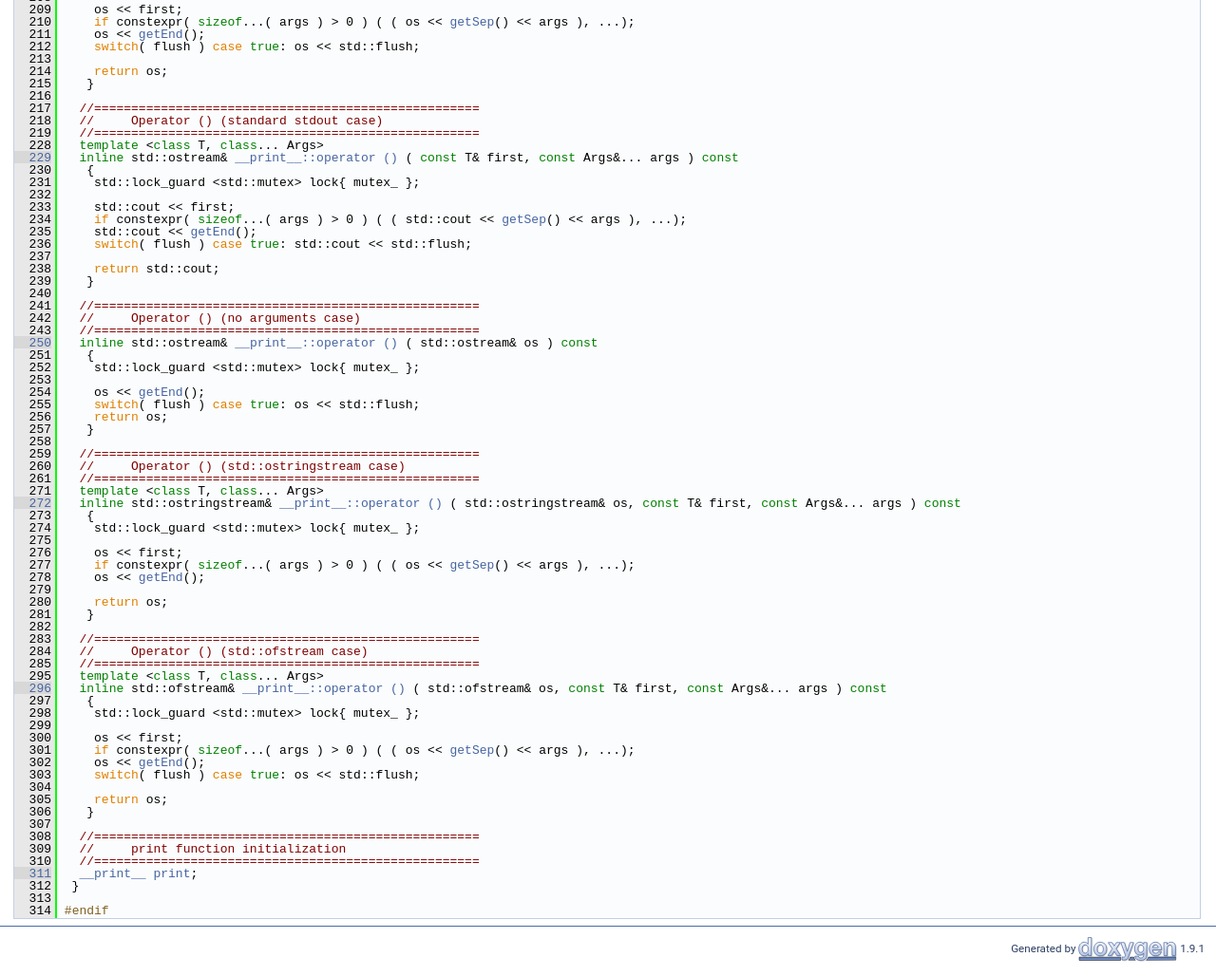
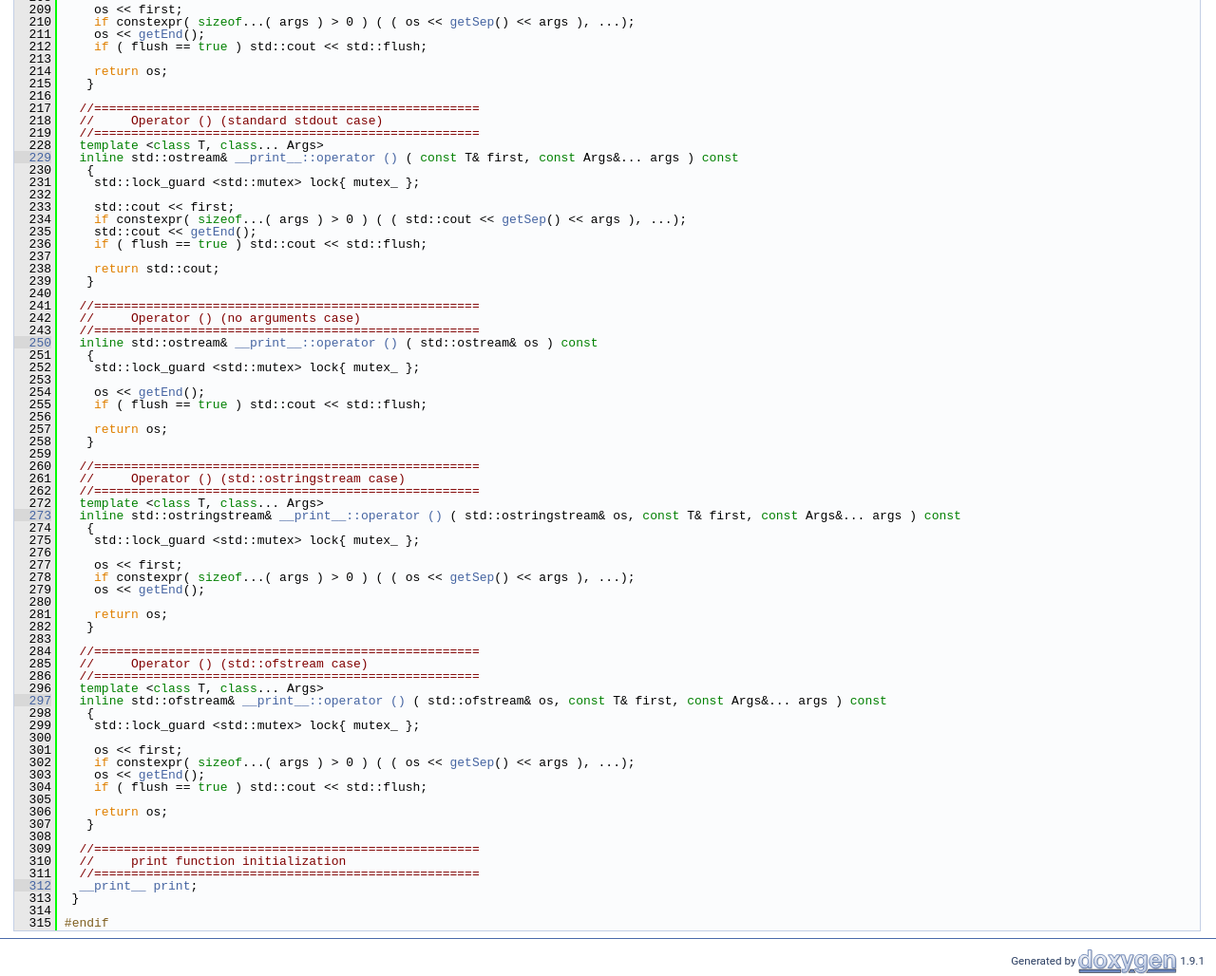
Before and after one commit to JustWhit3/ptc-print, a plain HTML site: page docs/print_8hpp_source.html in a window 1280 px wide. Shown: the part 2210-3238 px from the top of the page at 95% size. Drawn offline with Linux system fonts and the light colour scheme.

Commit message:
Update docs

```diff
--- a/docs/print_8hpp_source.html
+++ b/docs/print_8hpp_source.html
@@ -226,7 +226,7 @@ $(function() {
 <div class="line"><a name="l00209"></a><span class="lineno">  209</span>&#160;    os &lt;&lt; first;</div>
 <div class="line"><a name="l00210"></a><span class="lineno">  210</span>&#160;    <span class="keywordflow">if</span> constexpr( <span class="keyword">sizeof</span>...( args ) &gt; 0 ) ( ( os &lt;&lt; <a class="code" href="classptc_1_1____print____.html#a3c5caba299d3a3647e313afa272ce61a">getSep</a>() &lt;&lt; args ), ...);</div>
 <div class="line"><a name="l00211"></a><span class="lineno">  211</span>&#160;    os &lt;&lt; <a class="code" href="classptc_1_1____print____.html#a24b38e4962b079435faf8ed3968e5399">getEnd</a>();</div>
-<div class="line"><a name="l00212"></a><span class="lineno">  212</span>&#160;    <span class="keywordflow">switch</span>( flush ) <span class="keywordflow">case</span> <span class="keyword">true</span>: os &lt;&lt; std::flush;</div>
+<div class="line"><a name="l00212"></a><span class="lineno">  212</span>&#160;    <span class="keywordflow">if</span> ( flush == <span class="keyword">true</span> ) std::cout &lt;&lt; std::flush;</div>
 <div class="line"><a name="l00213"></a><span class="lineno">  213</span>&#160; </div>
 <div class="line"><a name="l00214"></a><span class="lineno">  214</span>&#160;    <span class="keywordflow">return</span> os;</div>
 <div class="line"><a name="l00215"></a><span class="lineno">  215</span>&#160;   }</div>
@@ -242,7 +242,7 @@ $(function() {
 <div class="line"><a name="l00233"></a><span class="lineno">  233</span>&#160;    std::cout &lt;&lt; first;</div>
 <div class="line"><a name="l00234"></a><span class="lineno">  234</span>&#160;    <span class="keywordflow">if</span> constexpr( <span class="keyword">sizeof</span>...( args ) &gt; 0 ) ( ( std::cout &lt;&lt; <a class="code" href="classptc_1_1____print____.html#a3c5caba299d3a3647e313afa272ce61a">getSep</a>() &lt;&lt; args ), ...);</div>
 <div class="line"><a name="l00235"></a><span class="lineno">  235</span>&#160;    std::cout &lt;&lt; <a class="code" href="classptc_1_1____print____.html#a24b38e4962b079435faf8ed3968e5399">getEnd</a>();</div>
-<div class="line"><a name="l00236"></a><span class="lineno">  236</span>&#160;    <span class="keywordflow">switch</span>( flush ) <span class="keywordflow">case</span> <span class="keyword">true</span>: std::cout &lt;&lt; std::flush;</div>
+<div class="line"><a name="l00236"></a><span class="lineno">  236</span>&#160;    <span class="keywordflow">if</span> ( flush == <span class="keyword">true</span> ) std::cout &lt;&lt; std::flush;</div>
 <div class="line"><a name="l00237"></a><span class="lineno">  237</span>&#160; </div>
 <div class="line"><a name="l00238"></a><span class="lineno">  238</span>&#160;    <span class="keywordflow">return</span> std::cout;</div>
 <div class="line"><a name="l00239"></a><span class="lineno">  239</span>&#160;   }</div>
@@ -255,48 +255,49 @@ $(function() {
 <div class="line"><a name="l00252"></a><span class="lineno">  252</span>&#160;    std::lock_guard &lt;std::mutex&gt; lock{ mutex_ };</div>
 <div class="line"><a name="l00253"></a><span class="lineno">  253</span>&#160; </div>
 <div class="line"><a name="l00254"></a><span class="lineno">  254</span>&#160;    os &lt;&lt; <a class="code" href="classptc_1_1____print____.html#a24b38e4962b079435faf8ed3968e5399">getEnd</a>();</div>
-<div class="line"><a name="l00255"></a><span class="lineno">  255</span>&#160;    <span class="keywordflow">switch</span>( flush ) <span class="keywordflow">case</span> <span class="keyword">true</span>: os &lt;&lt; std::flush;</div>
-<div class="line"><a name="l00256"></a><span class="lineno">  256</span>&#160;    <span class="keywordflow">return</span> os;</div>
-<div class="line"><a name="l00257"></a><span class="lineno">  257</span>&#160;   }</div>
-<div class="line"><a name="l00258"></a><span class="lineno">  258</span>&#160; </div>
-<div class="line"><a name="l00259"></a><span class="lineno">  259</span>&#160;  <span class="comment">//====================================================</span></div>
-<div class="line"><a name="l00260"></a><span class="lineno">  260</span>&#160;  <span class="comment">//     Operator () (std::ostringstream case)</span></div>
-<div class="line"><a name="l00261"></a><span class="lineno">  261</span>&#160;  <span class="comment">//====================================================</span></div>
-<div class="line"><a name="l00271"></a><span class="lineno">  271</span>&#160;<span class="comment"></span>  <span class="keyword">template</span> &lt;<span class="keyword">class </span>T, <span class="keyword">class</span>... Args&gt; </div>
-<div class="line"><a name="l00272"></a><span class="lineno"><a class="line" href="classptc_1_1____print____.html#a156f53b704e2494a954c300145af2540">  272</a></span>&#160;  <span class="keyword">inline</span> std::ostringstream&amp; <a class="code" href="classptc_1_1____print____.html#afe0987177a00b21b012647241550d4d7">__print__::operator () </a>( std::ostringstream&amp; os, <span class="keyword">const</span> T&amp; first, <span class="keyword">const</span> Args&amp;... args )<span class="keyword"> const</span></div>
-<div class="line"><a name="l00273"></a><span class="lineno">  273</span>&#160;<span class="keyword">   </span>{</div>
-<div class="line"><a name="l00274"></a><span class="lineno">  274</span>&#160;    std::lock_guard &lt;std::mutex&gt; lock{ mutex_ };</div>
-<div class="line"><a name="l00275"></a><span class="lineno">  275</span>&#160; </div>
-<div class="line"><a name="l00276"></a><span class="lineno">  276</span>&#160;    os &lt;&lt; first;</div>
-<div class="line"><a name="l00277"></a><span class="lineno">  277</span>&#160;    <span class="keywordflow">if</span> constexpr( <span class="keyword">sizeof</span>...( args ) &gt; 0 ) ( ( os &lt;&lt; <a class="code" href="classptc_1_1____print____.html#a3c5caba299d3a3647e313afa272ce61a">getSep</a>() &lt;&lt; args ), ...);</div>
-<div class="line"><a name="l00278"></a><span class="lineno">  278</span>&#160;    os &lt;&lt; <a class="code" href="classptc_1_1____print____.html#a24b38e4962b079435faf8ed3968e5399">getEnd</a>();</div>
-<div class="line"><a name="l00279"></a><span class="lineno">  279</span>&#160; </div>
-<div class="line"><a name="l00280"></a><span class="lineno">  280</span>&#160;    <span class="keywordflow">return</span> os;</div>
-<div class="line"><a name="l00281"></a><span class="lineno">  281</span>&#160;   }</div>
-<div class="line"><a name="l00282"></a><span class="lineno">  282</span>&#160; </div>
-<div class="line"><a name="l00283"></a><span class="lineno">  283</span>&#160;  <span class="comment">//====================================================</span></div>
-<div class="line"><a name="l00284"></a><span class="lineno">  284</span>&#160;  <span class="comment">//     Operator () (std::ofstream case)</span></div>
-<div class="line"><a name="l00285"></a><span class="lineno">  285</span>&#160;  <span class="comment">//====================================================</span></div>
-<div class="line"><a name="l00295"></a><span class="lineno">  295</span>&#160;<span class="comment"></span>  <span class="keyword">template</span> &lt;<span class="keyword">class </span>T, <span class="keyword">class</span>... Args&gt; </div>
-<div class="line"><a name="l00296"></a><span class="lineno"><a class="line" href="classptc_1_1____print____.html#a66dd7957c039ae0c3164a82e3e94e6ef">  296</a></span>&#160;  <span class="keyword">inline</span> std::ofstream&amp; <a class="code" href="classptc_1_1____print____.html#afe0987177a00b21b012647241550d4d7">__print__::operator () </a>( std::ofstream&amp; os, <span class="keyword">const</span> T&amp; first, <span class="keyword">const</span> Args&amp;... args )<span class="keyword"> const</span></div>
-<div class="line"><a name="l00297"></a><span class="lineno">  297</span>&#160;<span class="keyword">   </span>{</div>
-<div class="line"><a name="l00298"></a><span class="lineno">  298</span>&#160;    std::lock_guard &lt;std::mutex&gt; lock{ mutex_ };</div>
-<div class="line"><a name="l00299"></a><span class="lineno">  299</span>&#160;    </div>
-<div class="line"><a name="l00300"></a><span class="lineno">  300</span>&#160;    os &lt;&lt; first;</div>
-<div class="line"><a name="l00301"></a><span class="lineno">  301</span>&#160;    <span class="keywordflow">if</span> constexpr( <span class="keyword">sizeof</span>...( args ) &gt; 0 ) ( ( os &lt;&lt; <a class="code" href="classptc_1_1____print____.html#a3c5caba299d3a3647e313afa272ce61a">getSep</a>() &lt;&lt; args ), ...);</div>
-<div class="line"><a name="l00302"></a><span class="lineno">  302</span>&#160;    os &lt;&lt; <a class="code" href="classptc_1_1____print____.html#a24b38e4962b079435faf8ed3968e5399">getEnd</a>();</div>
-<div class="line"><a name="l00303"></a><span class="lineno">  303</span>&#160;    <span class="keywordflow">switch</span>( flush ) <span class="keywordflow">case</span> <span class="keyword">true</span>: os &lt;&lt; std::flush;</div>
-<div class="line"><a name="l00304"></a><span class="lineno">  304</span>&#160; </div>
-<div class="line"><a name="l00305"></a><span class="lineno">  305</span>&#160;    <span class="keywordflow">return</span> os;</div>
-<div class="line"><a name="l00306"></a><span class="lineno">  306</span>&#160;   }</div>
-<div class="line"><a name="l00307"></a><span class="lineno">  307</span>&#160; </div>
-<div class="line"><a name="l00308"></a><span class="lineno">  308</span>&#160;  <span class="comment">//====================================================</span></div>
-<div class="line"><a name="l00309"></a><span class="lineno">  309</span>&#160;  <span class="comment">//     print function initialization</span></div>
-<div class="line"><a name="l00310"></a><span class="lineno">  310</span>&#160;  <span class="comment">//====================================================</span></div>
-<div class="line"><a name="l00311"></a><span class="lineno"><a class="line" href="namespaceptc.html#a2583f22648f1844d27b5d8107d65ea65">  311</a></span>&#160;  <a class="code" href="classptc_1_1____print____.html">__print__</a> <a class="code" href="namespaceptc.html#a2583f22648f1844d27b5d8107d65ea65">print</a>;</div>
-<div class="line"><a name="l00312"></a><span class="lineno">  312</span>&#160; }</div>
-<div class="line"><a name="l00313"></a><span class="lineno">  313</span>&#160; </div>
-<div class="line"><a name="l00314"></a><span class="lineno">  314</span>&#160;<span class="preprocessor">#endif</span></div>
+<div class="line"><a name="l00255"></a><span class="lineno">  255</span>&#160;    <span class="keywordflow">if</span> ( flush == <span class="keyword">true</span> ) std::cout &lt;&lt; std::flush;</div>
+<div class="line"><a name="l00256"></a><span class="lineno">  256</span>&#160; </div>
+<div class="line"><a name="l00257"></a><span class="lineno">  257</span>&#160;    <span class="keywordflow">return</span> os;</div>
+<div class="line"><a name="l00258"></a><span class="lineno">  258</span>&#160;   }</div>
+<div class="line"><a name="l00259"></a><span class="lineno">  259</span>&#160; </div>
+<div class="line"><a name="l00260"></a><span class="lineno">  260</span>&#160;  <span class="comment">//====================================================</span></div>
+<div class="line"><a name="l00261"></a><span class="lineno">  261</span>&#160;  <span class="comment">//     Operator () (std::ostringstream case)</span></div>
+<div class="line"><a name="l00262"></a><span class="lineno">  262</span>&#160;  <span class="comment">//====================================================</span></div>
+<div class="line"><a name="l00272"></a><span class="lineno">  272</span>&#160;<span class="comment"></span>  <span class="keyword">template</span> &lt;<span class="keyword">class </span>T, <span class="keyword">class</span>... Args&gt; </div>
+<div class="line"><a name="l00273"></a><span class="lineno"><a class="line" href="classptc_1_1____print____.html#a156f53b704e2494a954c300145af2540">  273</a></span>&#160;  <span class="keyword">inline</span> std::ostringstream&amp; <a class="code" href="classptc_1_1____print____.html#afe0987177a00b21b012647241550d4d7">__print__::operator () </a>( std::ostringstream&amp; os, <span class="keyword">const</span> T&amp; first, <span class="keyword">const</span> Args&amp;... args )<span class="keyword"> const</span></div>
+<div class="line"><a name="l00274"></a><span class="lineno">  274</span>&#160;<span class="keyword">   </span>{</div>
+<div class="line"><a name="l00275"></a><span class="lineno">  275</span>&#160;    std::lock_guard &lt;std::mutex&gt; lock{ mutex_ };</div>
+<div class="line"><a name="l00276"></a><span class="lineno">  276</span>&#160; </div>
+<div class="line"><a name="l00277"></a><span class="lineno">  277</span>&#160;    os &lt;&lt; first;</div>
+<div class="line"><a name="l00278"></a><span class="lineno">  278</span>&#160;    <span class="keywordflow">if</span> constexpr( <span class="keyword">sizeof</span>...( args ) &gt; 0 ) ( ( os &lt;&lt; <a class="code" href="classptc_1_1____print____.html#a3c5caba299d3a3647e313afa272ce61a">getSep</a>() &lt;&lt; args ), ...);</div>
+<div class="line"><a name="l00279"></a><span class="lineno">  279</span>&#160;    os &lt;&lt; <a class="code" href="classptc_1_1____print____.html#a24b38e4962b079435faf8ed3968e5399">getEnd</a>();</div>
+<div class="line"><a name="l00280"></a><span class="lineno">  280</span>&#160; </div>
+<div class="line"><a name="l00281"></a><span class="lineno">  281</span>&#160;    <span class="keywordflow">return</span> os;</div>
+<div class="line"><a name="l00282"></a><span class="lineno">  282</span>&#160;   }</div>
+<div class="line"><a name="l00283"></a><span class="lineno">  283</span>&#160; </div>
+<div class="line"><a name="l00284"></a><span class="lineno">  284</span>&#160;  <span class="comment">//====================================================</span></div>
+<div class="line"><a name="l00285"></a><span class="lineno">  285</span>&#160;  <span class="comment">//     Operator () (std::ofstream case)</span></div>
+<div class="line"><a name="l00286"></a><span class="lineno">  286</span>&#160;  <span class="comment">//====================================================</span></div>
+<div class="line"><a name="l00296"></a><span class="lineno">  296</span>&#160;<span class="comment"></span>  <span class="keyword">template</span> &lt;<span class="keyword">class </span>T, <span class="keyword">class</span>... Args&gt; </div>
+<div class="line"><a name="l00297"></a><span class="lineno"><a class="line" href="classptc_1_1____print____.html#a66dd7957c039ae0c3164a82e3e94e6ef">  297</a></span>&#160;  <span class="keyword">inline</span> std::ofstream&amp; <a class="code" href="classptc_1_1____print____.html#afe0987177a00b21b012647241550d4d7">__print__::operator () </a>( std::ofstream&amp; os, <span class="keyword">const</span> T&amp; first, <span class="keyword">const</span> Args&amp;... args )<span class="keyword"> const</span></div>
+<div class="line"><a name="l00298"></a><span class="lineno">  298</span>&#160;<span class="keyword">   </span>{</div>
+<div class="line"><a name="l00299"></a><span class="lineno">  299</span>&#160;    std::lock_guard &lt;std::mutex&gt; lock{ mutex_ };</div>
+<div class="line"><a name="l00300"></a><span class="lineno">  300</span>&#160;    </div>
+<div class="line"><a name="l00301"></a><span class="lineno">  301</span>&#160;    os &lt;&lt; first;</div>
+<div class="line"><a name="l00302"></a><span class="lineno">  302</span>&#160;    <span class="keywordflow">if</span> constexpr( <span class="keyword">sizeof</span>...( args ) &gt; 0 ) ( ( os &lt;&lt; <a class="code" href="classptc_1_1____print____.html#a3c5caba299d3a3647e313afa272ce61a">getSep</a>() &lt;&lt; args ), ...);</div>
+<div class="line"><a name="l00303"></a><span class="lineno">  303</span>&#160;    os &lt;&lt; <a class="code" href="classptc_1_1____print____.html#a24b38e4962b079435faf8ed3968e5399">getEnd</a>();</div>
+<div class="line"><a name="l00304"></a><span class="lineno">  304</span>&#160;    <span class="keywordflow">if</span> ( flush == <span class="keyword">true</span> ) std::cout &lt;&lt; std::flush;</div>
+<div class="line"><a name="l00305"></a><span class="lineno">  305</span>&#160; </div>
+<div class="line"><a name="l00306"></a><span class="lineno">  306</span>&#160;    <span class="keywordflow">return</span> os;</div>
+<div class="line"><a name="l00307"></a><span class="lineno">  307</span>&#160;   }</div>
+<div class="line"><a name="l00308"></a><span class="lineno">  308</span>&#160; </div>
+<div class="line"><a name="l00309"></a><span class="lineno">  309</span>&#160;  <span class="comment">//====================================================</span></div>
+<div class="line"><a name="l00310"></a><span class="lineno">  310</span>&#160;  <span class="comment">//     print function initialization</span></div>
+<div class="line"><a name="l00311"></a><span class="lineno">  311</span>&#160;  <span class="comment">//====================================================</span></div>
+<div class="line"><a name="l00312"></a><span class="lineno"><a class="line" href="namespaceptc.html#a2583f22648f1844d27b5d8107d65ea65">  312</a></span>&#160;  <a class="code" href="classptc_1_1____print____.html">__print__</a> <a class="code" href="namespaceptc.html#a2583f22648f1844d27b5d8107d65ea65">print</a>;</div>
+<div class="line"><a name="l00313"></a><span class="lineno">  313</span>&#160; }</div>
+<div class="line"><a name="l00314"></a><span class="lineno">  314</span>&#160; </div>
+<div class="line"><a name="l00315"></a><span class="lineno">  315</span>&#160;<span class="preprocessor">#endif</span></div>
 <div class="ttc" id="aclassptc_1_1____print_____html"><div class="ttname"><a href="classptc_1_1____print____.html">ptc::__print__</a></div><div class="ttdoc">Class used to construct the print function.</div><div class="ttdef"><b>Definition:</b> print.hpp:30</div></div>
 <div class="ttc" id="aclassptc_1_1____print_____html_a24b38e4962b079435faf8ed3968e5399"><div class="ttname"><a href="classptc_1_1____print____.html#a24b38e4962b079435faf8ed3968e5399">ptc::__print__::getEnd</a></div><div class="ttdeci">const auto &amp; getEnd() const</div><div class="ttdoc">Getter used to get the value of the &quot;end&quot; variable.</div><div class="ttdef"><b>Definition:</b> print.hpp:161</div></div>
 <div class="ttc" id="aclassptc_1_1____print_____html_a3c5caba299d3a3647e313afa272ce61a"><div class="ttname"><a href="classptc_1_1____print____.html#a3c5caba299d3a3647e313afa272ce61a">ptc::__print__::getSep</a></div><div class="ttdeci">const auto &amp; getSep() const</div><div class="ttdoc">Getter used to get the value of the &quot;sep&quot; variable.</div><div class="ttdef"><b>Definition:</b> print.hpp:174</div></div>
@@ -308,7 +309,7 @@ $(function() {
 <div class="ttc" id="aclassptc_1_1____print_____html_af1ec05ff07337cb460ae19376ceab397"><div class="ttname"><a href="classptc_1_1____print____.html#af1ec05ff07337cb460ae19376ceab397">ptc::__print__::getFlush</a></div><div class="ttdeci">const bool &amp; getFlush() const</div><div class="ttdoc">Getter used to get the value of the &quot;flush&quot; variable.</div><div class="ttdef"><b>Definition:</b> print.hpp:187</div></div>
 <div class="ttc" id="aclassptc_1_1____print_____html_afe0987177a00b21b012647241550d4d7"><div class="ttname"><a href="classptc_1_1____print____.html#afe0987177a00b21b012647241550d4d7">ptc::__print__::operator()</a></div><div class="ttdeci">std::ostream &amp; operator()(std::ostream &amp;os, const T &amp;first, const Args &amp;... args) const</div><div class="ttdoc">Template operator redefinition used to print the content of the args argument on the screen,...</div><div class="ttdef"><b>Definition:</b> print.hpp:205</div></div>
 <div class="ttc" id="anamespaceptc_html"><div class="ttname"><a href="namespaceptc.html">ptc</a></div><div class="ttdef"><b>Definition:</b> print.hpp:21</div></div>
-<div class="ttc" id="anamespaceptc_html_a2583f22648f1844d27b5d8107d65ea65"><div class="ttname"><a href="namespaceptc.html#a2583f22648f1844d27b5d8107d65ea65">ptc::print</a></div><div class="ttdeci">__print__ print</div><div class="ttdef"><b>Definition:</b> print.hpp:311</div></div>
+<div class="ttc" id="anamespaceptc_html_a2583f22648f1844d27b5d8107d65ea65"><div class="ttname"><a href="namespaceptc.html#a2583f22648f1844d27b5d8107d65ea65">ptc::print</a></div><div class="ttdeci">__print__ print</div><div class="ttdef"><b>Definition:</b> print.hpp:312</div></div>
 </div><!-- fragment --></div><!-- contents -->
 <!-- start footer part -->
 <hr class="footer"/><address class="footer"><small>
```
